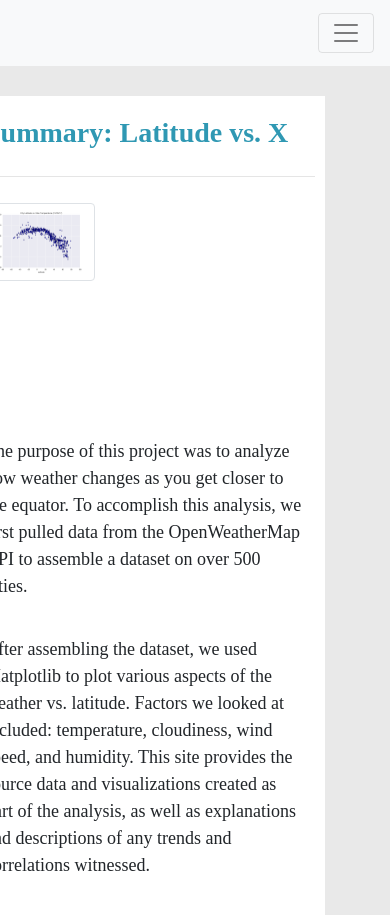
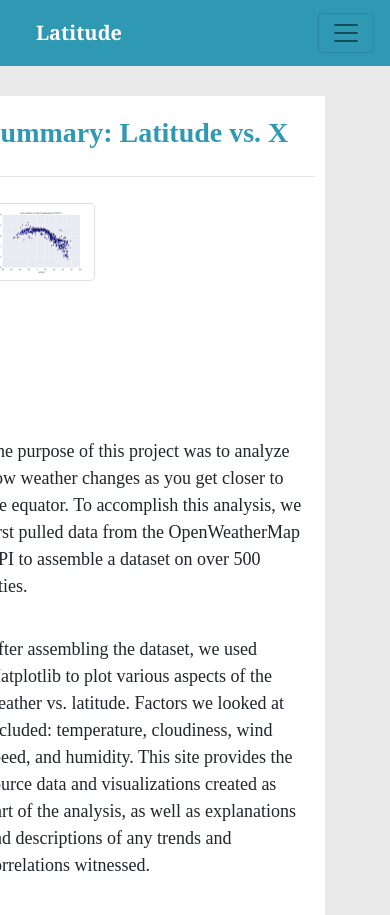
Before and after one commit to arcebri1/WeatherWebDashboard, a plain HTML site: page index.html in a window 390 px wide. Shown: the top 915 px of the page. Drawn offline with nearby package versions, Linux system fonts and the light colour scheme.

Commit message:
final, could not finish all

```diff
--- a/style.css
+++ b/style.css
@@ -138,7 +138,7 @@ body{
     background-color: white;
 } */
 
-@media (max-width: 480px) {
+@media (max-width: 500px) {
     /* .navbar li {
       padding: 10px;
     }
@@ -163,4 +163,14 @@ body{
     #navbarSupportedContent {
         position: absolute ;
     }
+
+    .navbar.bg-light{
+        background-color: rgb(47, 152, 179) !important;
+    }
+
+    a.navbar-brand {
+
+        margin-left: 10px;
+        font-size: 20px;
+    }
   }
```
